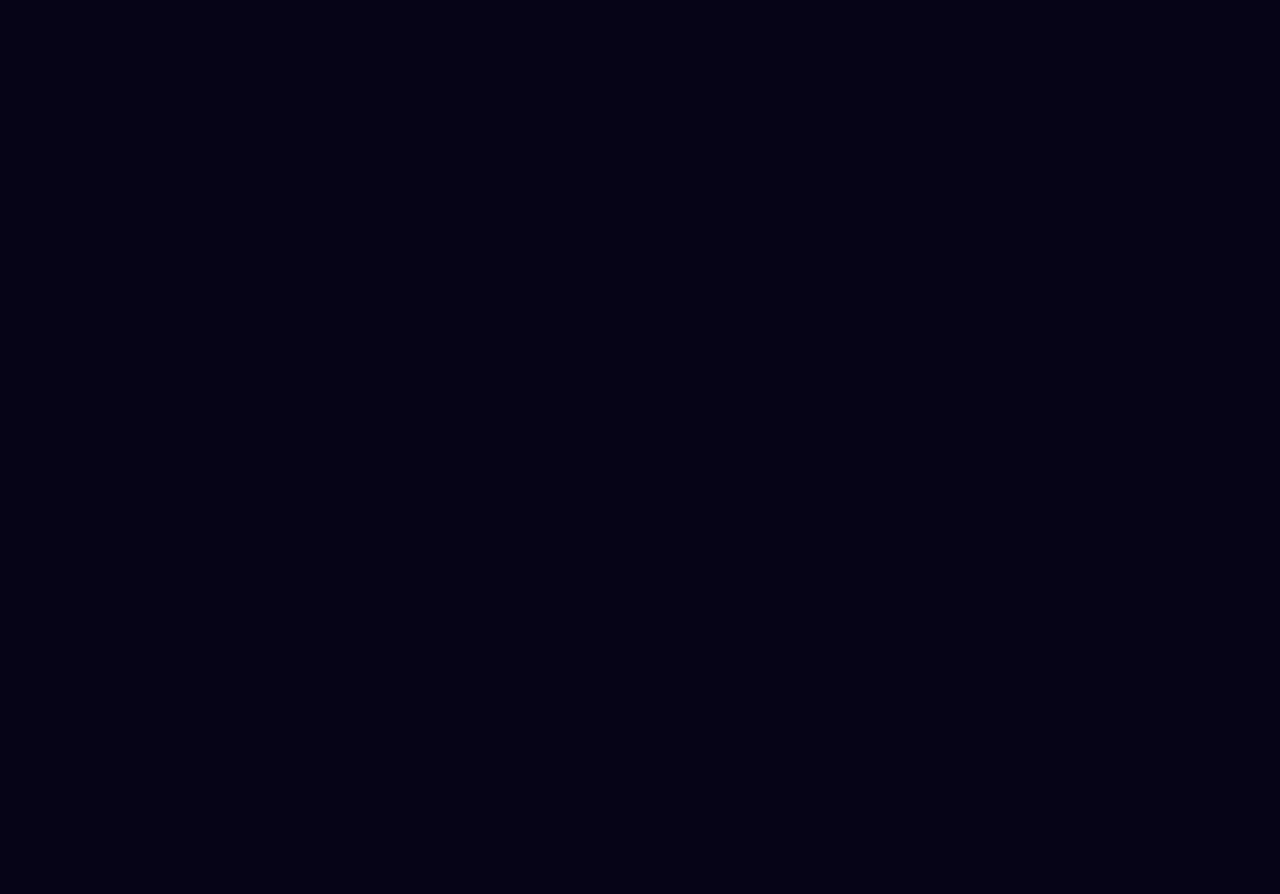
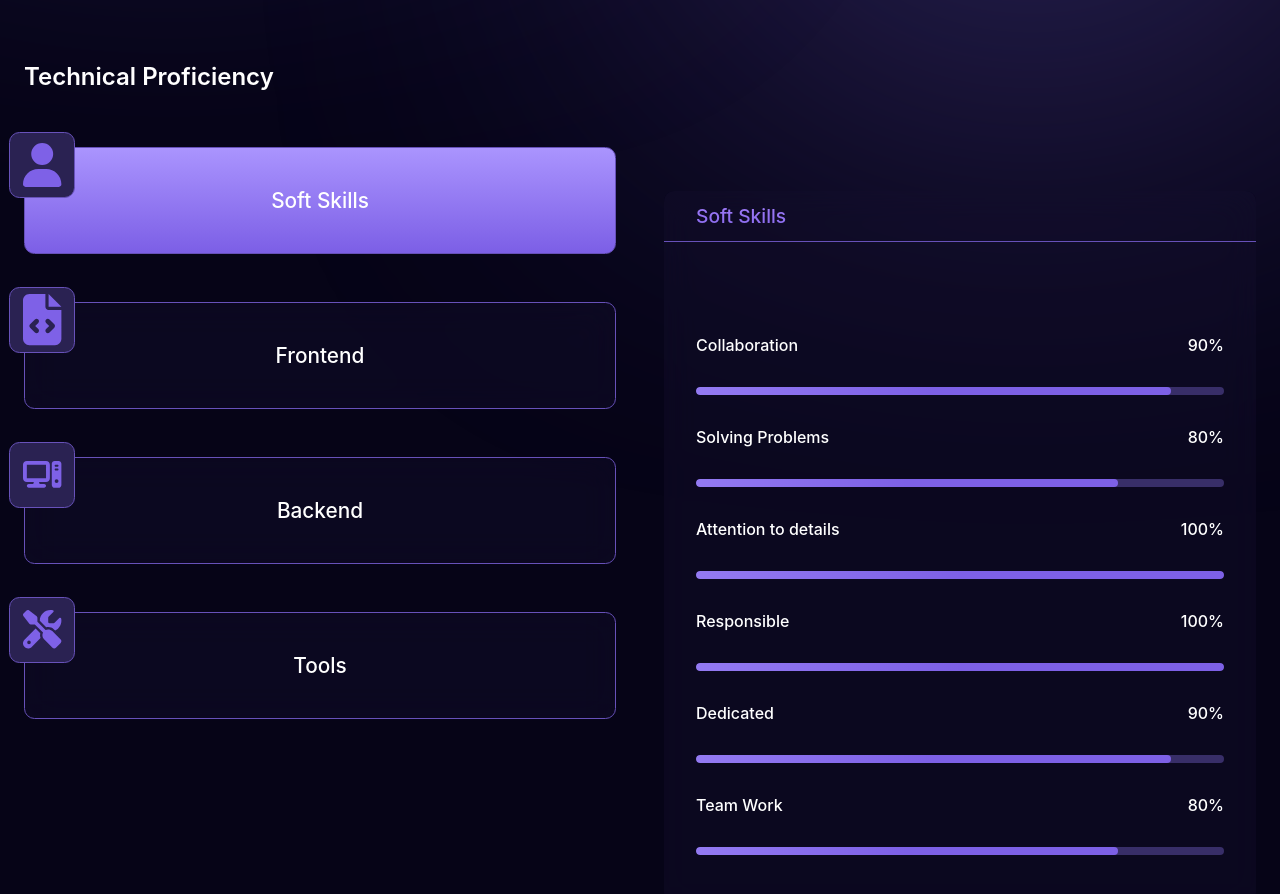
Before and after one commit to chasi650z/Portfolio, a React (Create React App) app in the folder portfolio/: page / in a window 1280 px wide. Shown: the part 865-1759 px from the top of the page. Before the commit the page ends 863 px from the top, so only its background shows below. Built offline with nearby package versions, Linux system fonts and the light colour scheme.

Commit message:
Skills pages and progress bar

```diff
--- a/portfolio/package.json
+++ b/portfolio/package.json
@@ -3,6 +3,11 @@
   "version": "0.1.0",
   "private": true,
   "dependencies": {
+    "@fortawesome/fontawesome-svg-core": "^6.5.2",
+    "@fortawesome/free-brands-svg-icons": "^6.5.2",
+    "@fortawesome/free-regular-svg-icons": "^6.5.2",
+    "@fortawesome/free-solid-svg-icons": "^6.5.2",
+    "@fortawesome/react-fontawesome": "^0.2.2",
     "@testing-library/jest-dom": "^5.17.0",
     "@testing-library/react": "^13.4.0",
     "@testing-library/user-event": "^13.5.0",
--- a/portfolio/src/App.js
+++ b/portfolio/src/App.js
@@ -2,13 +2,15 @@ import logo from './logo.svg';
 import './App.css';
 import Navbar from './components/Navbar/NavBar.jsx';
 import Me from './components/main/me.jsx';
+import Skills from './components/Skills/Skills.jsx';
 
 function App() {
   return (
     <>
     <Navbar/>
     <div className='container'>
-      <Me/>
+    <Me/>
+    <Skills/>
     </div>
     </>
   );
--- a/portfolio/src/components/Navbar/NavBar.jsx
+++ b/portfolio/src/components/Navbar/NavBar.jsx
@@ -1,5 +1,7 @@
 import React, { useState } from "react"
 import "./Navbar.css"
+import { faBars } from '@fortawesome/free-solid-svg-icons';
+import { FontAwesomeIcon } from '@fortawesome/react-fontawesome'
 import MobileNav from "./MobileNavbar/MobileNav"
 
 const Navbar = () => {
@@ -33,11 +35,11 @@ const Navbar = () => {
 
                     <button class="menu-btn" onClick={toggleMenu}>
                         <span
-                            class={"material-symbols-outlined"}
+                            className={"material-symbols-outlined"}
                             style ={{fontSize: "1.8rem"}}
                         >
                      {    /* colocar iconos más adelante */   }
-                            {openMenu ? "X": "_"}
+                            {openMenu ? "X": <FontAwesomeIcon icon={faBars} />}
                         </span>
                     </button>
                 </div>
--- /dev/null
+++ b/portfolio/src/components/Skills/SkillCard/SkillCard.css
@@ -0,0 +1,66 @@
+.skills-card {
+    border-radius: 0.65rem;
+    border: 1.5px solid #6751b9;
+    padding: 2.5rem;
+    text-align: center;
+    background: rgba(22, 17, 47, 0.39);
+    backdrop-filter: blur(1rem) ;
+    position: relative;
+    cursor: pointer;
+    transition: all 0.3s ease;
+
+}
+
+.skills-card:hover,
+.skills-card.active {
+    background: linear-gradient(180deg, #aa94fe 0%, #7c5fe6 100% );
+
+}
+
+.skills-card span {
+    font-size: 1.3rem;
+    font-weight: 500;
+}
+
+.skill-icon {
+    width: 4rem;
+    height: 4rem;
+    display: flex;
+    align-items: center;
+    justify-content: center;
+    background: #2a2252;
+    border-radius: 0.65rem;
+    border: 1.5px solid #6852ba;
+    position: absolute;
+    top: -1rem;
+    left: -1rem;
+}
+
+.skill-icon svg {
+    width: 2.4rem;
+    height: auto;
+    object-fit: contain;
+}
+
+@media (max-width: 1025px)
+{
+    .skills-card{
+        padding: 2rem;
+    }
+    .skills-card span{
+        font-size: 1rem;
+    }
+    .skill-icon{
+        width: 3rem;
+        height: 3rem;
+    }
+    .skill-icon svg {
+        width: 1.8rem;
+    }
+}
+
+@media (max-width: 768 ){
+    .skills-card span{
+        font-size: 0.9rem;
+    }
+}
--- /dev/null
+++ b/portfolio/src/components/Skills/SkillCard/SkillCard.jsx
@@ -0,0 +1,24 @@
+import React from "react";
+import './SkillCard.css';
+import { FontAwesomeIcon } from '@fortawesome/react-fontawesome';
+
+const SkillCard = ({title, iconUrl, isActive, onClick}) => {
+    const color = "#7e61e7";
+
+    return (
+        <div
+            className={`skills-card ${isActive ? "active": " "}`}
+            onClick = {() => onClick()}>
+
+                <div className="skill-icon">
+                    <FontAwesomeIcon icon={iconUrl} size="4x" style={{ color: color }}  />
+                </div>
+
+                <span>
+                    {title}
+                </span>
+        </div>
+    )
+}
+
+export default SkillCard
--- /dev/null
+++ b/portfolio/src/components/Skills/Skills.css
@@ -0,0 +1,27 @@
+.skills-container {
+    margin: 4rem 0;
+    position: relative;
+}
+
+.skills-container h5 {
+    font-size: 1.5rem;
+    font-weight: 600;
+    margin-bottom: 3.5rem;
+}
+
+.skills-content {
+    display: flex;
+    align-items: flex-start;
+    gap: 3rem;
+}
+
+.skills{
+    flex: 1;
+    display: grid;
+    grid-gap: 3rem;
+    grid-template-columns: 1fr;
+}
+
+.skills-info{
+    flex: 1
+}
--- /dev/null
+++ b/portfolio/src/components/Skills/Skills.jsx
@@ -0,0 +1,45 @@
+import React, { useState } from "react";
+import './Skills.css';
+import { SKILLS } from "../../utils/data";
+import SkillCard from "./SkillCard/SkillCard";
+import SkillsInfoCard from "./SkillsInfoCard/SkillsInfoCard";
+
+const Skills = () => {
+
+    const[selectedSkill, setSelectedSkill] = useState(SKILLS[0]);
+
+    const handleSelectSkill = (data) => {
+        setSelectedSkill(data);
+    }
+
+
+    return (
+        <section className="skills-container">
+            <h5> Technical Proficiency </h5>
+            <div className="skills-content">
+                <div className="skills">
+                    {SKILLS.map((item) => (
+                        <SkillCard
+                            key = {item.title}
+                            iconUrl = {item.icon}
+                            title = {item.title}
+                            isActive={selectedSkill.title === item.title}
+                            onClick={()=>{
+                                handleSelectSkill(item);
+                            }}
+                        />
+                    ))}
+                </div>
+
+                <div className="skills-info">
+                       <SkillsInfoCard
+                       heading={selectedSkill.title}
+                       skills={selectedSkill.skills}
+                       />
+                </div>
+            </div>
+        </section>
+    )
+}
+
+export default Skills
--- /dev/null
+++ b/portfolio/src/components/Skills/SkillsInfoCard/SkillsInfoCard.css
@@ -0,0 +1,53 @@
+.skills-info-card {
+    min-height: 23rem;
+    border-radius: 0.65rem;
+    background: rgba(22 , 17, 47, 0.398);
+    backdrop-filter: blur(1rem);
+}
+
+.skills-info-card h6 {
+    font-size: 1.2rem;
+    font-weight: 500;
+    padding:  0.8rem 2rem;
+    background: linear-gradient(180deg, #ac86ff 0%, #7c5fe6 100%);
+    background-clip: text;
+    -webkit-background-clip: text;
+    -webkit-text-fill-color: transparent;
+    border-bottom: 1.5px solid #6751b9;
+}
+
+.skills-info-content {
+    padding: 2rem;
+}
+
+.skill-info {
+    display: flex;
+    align-items: center;
+    justify-content: space-between;
+
+}
+
+.skill-info p {
+    font-size: 1rem;
+    font-weight: 500;
+}
+
+
+.skill-progress-bg {
+    width: 100%;
+    height: 0.5rem;
+    background: #382e68;
+    border-radius: 0.5rem;
+    margin: 1rem 0;
+    overflow: hidden;
+
+}
+
+.skill-progress {
+    width: 0%;
+    height: 0.5rem;
+    background: linear-gradient(90deg, #aa94fe -50%, #7d60e6 50%);
+    border-radius: 0.5rem;
+    transition: 0.5rem;
+    transition: all 0.5s ease-in-out;
+}
--- /dev/null
+++ b/portfolio/src/components/Skills/SkillsInfoCard/SkillsInfoCard.jsx
@@ -0,0 +1,25 @@
+import React from "react";
+import './SkillsInfoCard.css'
+
+const SkillsInfoCard = ({heading, skills}) => {
+    return  <div className="skills-info-card">
+            <h6>{heading}</h6>
+                <div className="skills-info-content">
+                    {skills.map((item,index) => (
+                            <React.Fragment key={`skill_${index}`}>
+                            <div className="skill-info">
+                                <p>{item.skill}</p>
+                                <p className="percentage">{item.porcentage}</p>
+                            </div>
+                                <div className="skill-progress-bg">
+                                    <div className="skill-progress" style={{width: item.porcentage}}/>
+                                </div>
+
+                            </React.Fragment>
+                    ))}
+                </div>
+        </div>
+
+}
+
+export default SkillsInfoCard
--- a/portfolio/src/components/main/me.css
+++ b/portfolio/src/components/main/me.css
@@ -147,3 +147,36 @@
         right: 0rem;
     }
 }
+
+@media (max-width: 600px) {
+    .me-content h2 {
+        font-size: 2.2rem;
+        line-height: 3rem;
+    }
+
+    .me-content p {
+        font-size: 0.8rem;
+        line-height: 1.3rem;
+    }
+
+    .me-img {
+        gap: 1rem;
+    }
+
+    .me-img > div {
+        gap:1rem;
+    }
+
+    .me-img > div > img {
+        width: 16rem;
+    }
+
+    .tech-icon {
+        width: 3.3rem;
+        height: 3.3rem;
+    }
+
+    .tech-icon img {
+        width: 2rem;
+    }
+}
--- /dev/null
+++ b/portfolio/src/utils/data.js
@@ -0,0 +1,48 @@
+import { faScrewdriverWrench,faFileCode, faComputer, faUser } from '@fortawesome/free-solid-svg-icons';
+export const SKILLS  = [
+    {
+        title:"Soft Skills",
+        icon: faUser,
+        skills:
+        [
+            {skill: "Collaboration", porcentage: "90%"},
+            {skill: "Solving Problems", porcentage: "80%"},
+            {skill: "Attention to details", porcentage: "100%"},
+            {skill: "Responsible", porcentage: "100%"},
+            {skill: "Dedicated", porcentage: "90%"},
+            {skill: "Team Work", porcentage: "80%"},
+        ],
+    },
+    {
+        title:"Frontend",
+        icon: faFileCode,
+        skills:
+        [
+            {skill: "HTML 5", porcentage: "85%"},
+            {skill: "CSS 3", porcentage: "80%"},
+            {skill: "JavaScript", porcentage: "80%"},
+            {skill: "React.js", porcentage: "70%"},
+            {skill: "Angular 5", porcentage: "80%"},
+        ],
+    },
+    {
+        title:"Backend",
+        icon: faComputer,
+        skills:
+        [
+            {skill: "Phyton", porcentage: "90%"},
+            {skill: "Node.js", porcentage: "60%"},
+            {skill: "JavaScript", porcentage: "80%"},
+        ],
+    },
+
+    {
+        title:"Tools",
+        icon: faScrewdriverWrench,
+        skills:
+        [
+            {skill: "Git & Github", porcentage: "80%"},
+            {skill: "Visual Studio Code", porcentage: "80%"},
+        ],
+    }
+]
```
Also changed, not shown: 1 other file (tests, documents, lock files or other folders).
